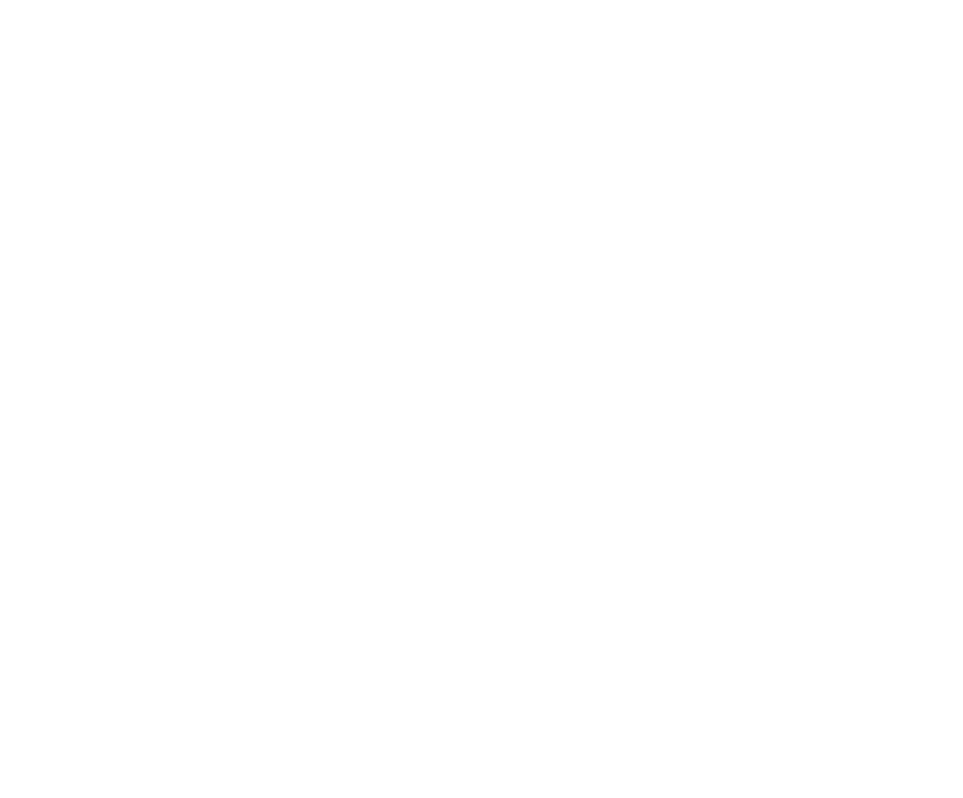
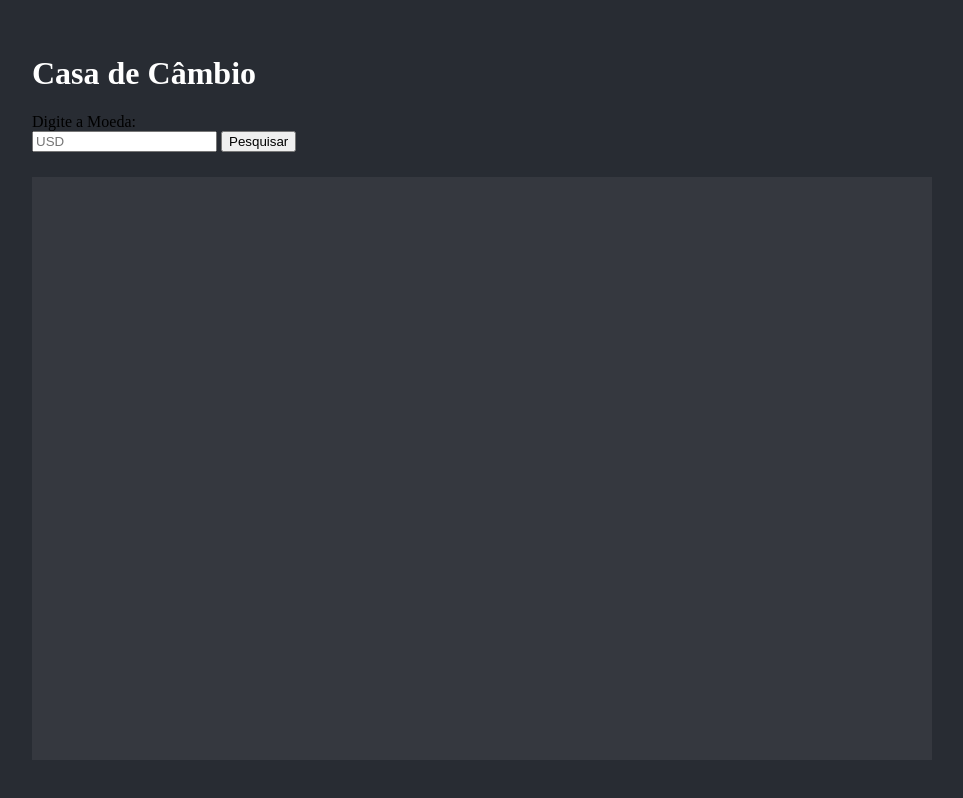
Before and after one commit to gabrielLaino/casa-de-cambio, a website built with Vite: page index.html in a window 1280 px wide. Shown: the whole page, without its empty margins (232-1195 px from the left). Built offline with nearby package versions, Linux system fonts and the light colour scheme; no server answers.

Commit message:
arquivos de proteção

```diff
--- a/index.html
+++ b/index.html
@@ -6,7 +6,15 @@
   <title>Casa de Cambio</title>
 </head>
 <body>
-
+  <header>
+    <h1 id="title">Casa de Câmbio</h1>
+  </header>
+  <main>
+    <label for="moeda">Digite a Moeda:</label>
+    <input type="text" placeholder="USD" id="moeda">
+    <button>Pesquisar</button>
+    <div id="vai"></div>
+  </main>
   <script src="src/main.js" type="module"></script>
 </body>
 </html>
--- a/src/main.js
+++ b/src/main.js
@@ -1 +1,5 @@
 import './style.css';
+
+const key = import.meta.env.VITE_API_KEY;
+
+console.log(key);
--- a/src/style.css
+++ b/src/style.css
@@ -0,0 +1,20 @@
+body {
+  background-color: rgba(40, 44, 51, 1);
+  padding-left: 20%;
+  padding-top: 2%;
+}
+
+label {
+  display: block;
+}
+
+h1 {
+  color: white;
+}
+
+#vai {
+  background-color: rgba(255, 255, 255, 0.06);
+  height: 583px;
+  width: 900px;
+  margin-top: 25px;
+}
```
Also changed, not shown: 1 other file.
